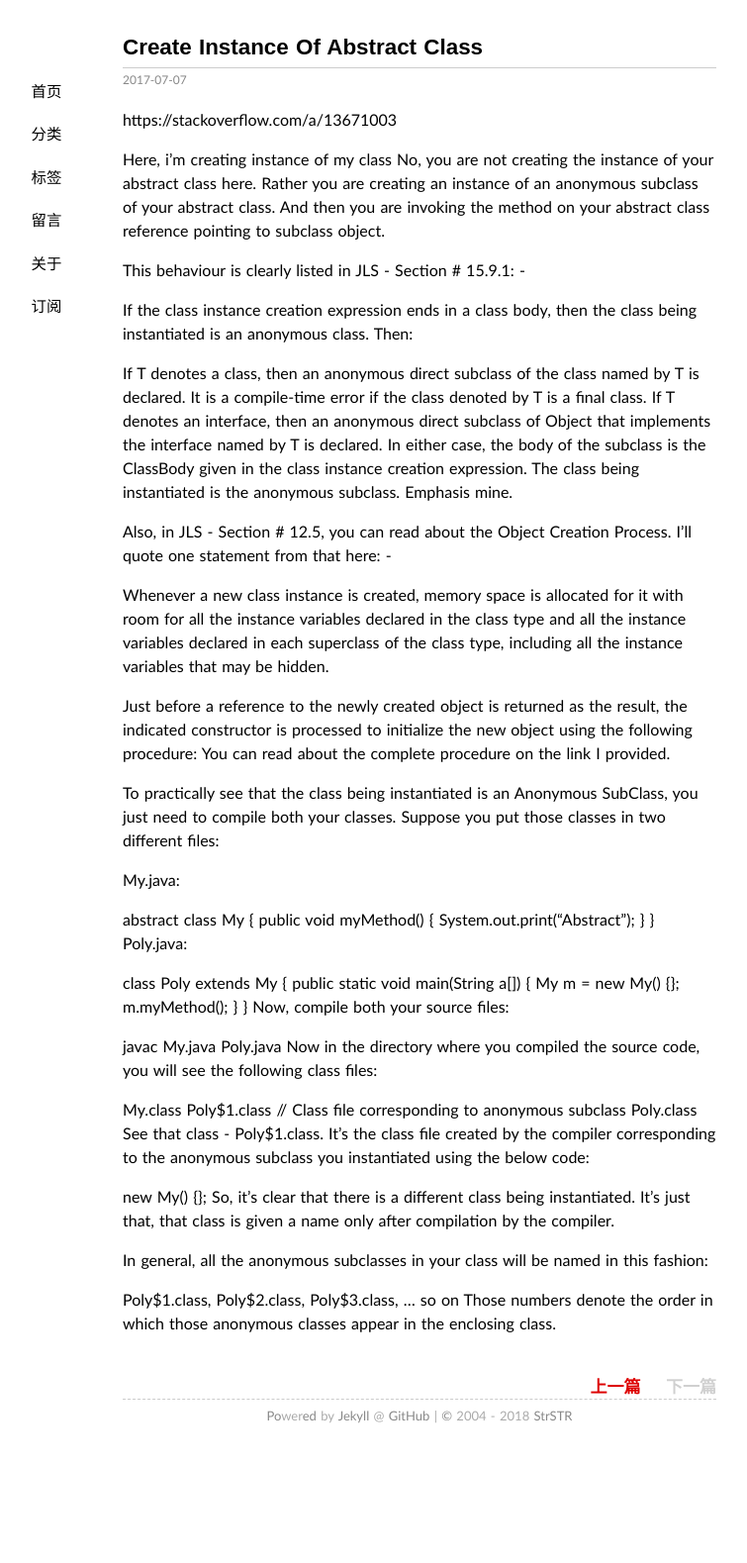
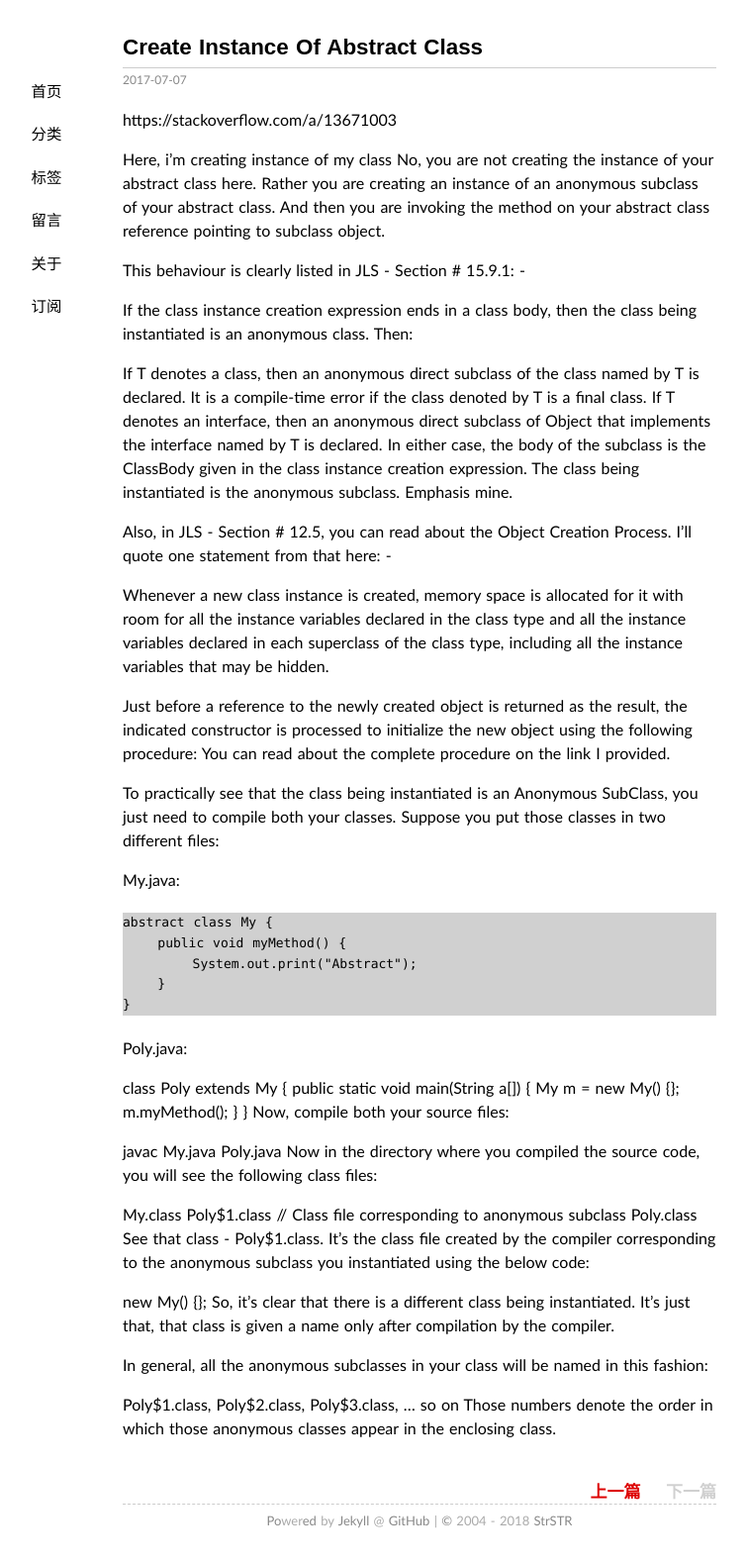
Before and after one commit to goingeast/goingeast.github.io, a Jekyll site: the page built from _posts/2017-07-07-create-instance-of-abstract-class.md, in a window 1280 px wide. Shown: the whole page at 99% size, without its empty margins (216-971 px from the left). Built offline with Jekyll 4.4.1, drawn with Linux system fonts in a browser that asks for light colours; our own code applies the rules of GitHub Pages for plain Markdown files; before the commit the page ends 1473 px from its top, so only the background shows below that.

Commit message:
Update 2017-07-07-create-instance-of-abstract-class.md

````diff
--- a/_posts/2017-07-07-create-instance-of-abstract-class.md
+++ b/_posts/2017-07-07-create-instance-of-abstract-class.md
@@ -24,11 +24,14 @@ To practically see that the class being instantiated is an Anonymous SubClass, y
 
 My.java:
 
+```Java
 abstract class My {
     public void myMethod() {
         System.out.print("Abstract");
     }
 }
+```
+
 Poly.java:
 
 class Poly extends My {
````
